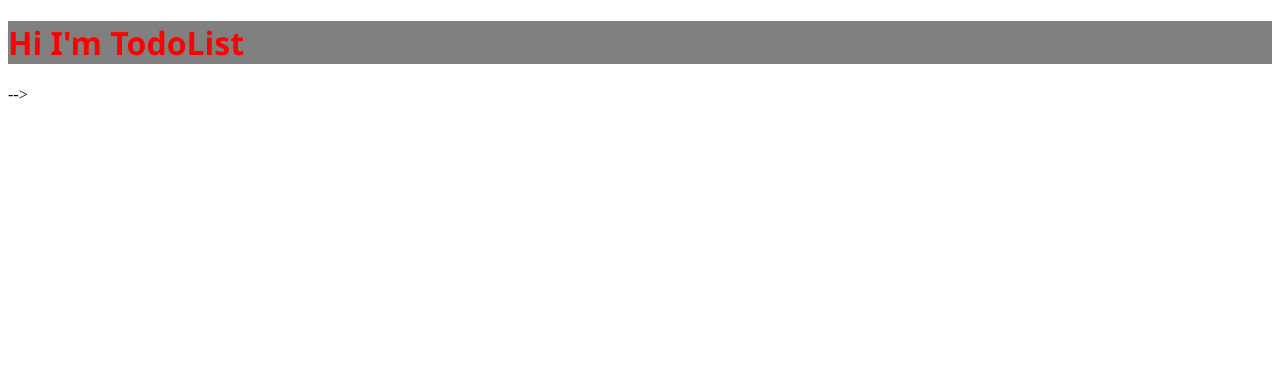
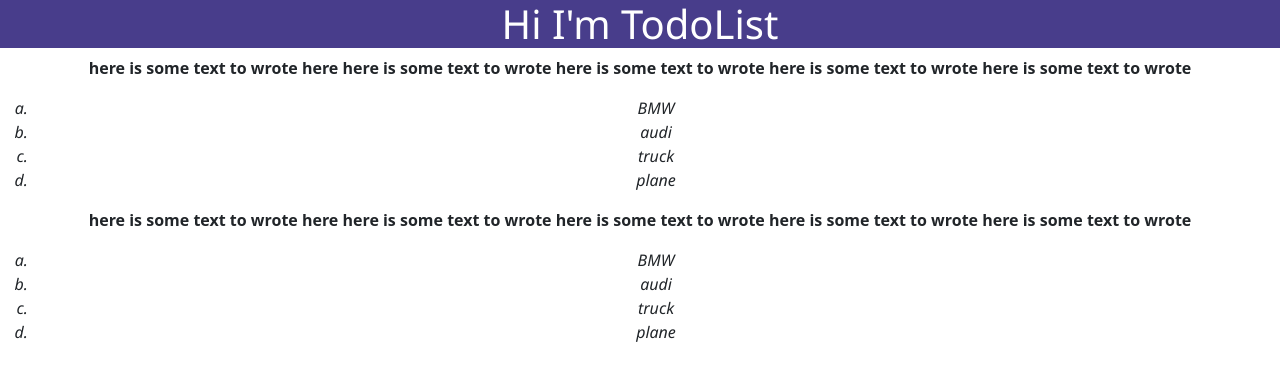
Before and after one commit to MahmoudJarjour/starter_react, a React (Create React App) app: page / in a window 1280 px wide. Shown: the top 380 px of the page. Built offline with nearby package versions, Linux system fonts and the light colour scheme.

Commit message:
add new root named root2 and connected with Paragraph script

```diff
--- a/public/index.html
+++ b/public/index.html
@@ -1,6 +1,7 @@
 <!DOCTYPE html>
 <html lang="en">
   <head>
+
     <meta charset="utf-8" />
     <link rel="icon" href="%PUBLIC_URL%/favicon.ico" />
     <meta name="viewport" content="width=device-width, initial-scale=1" />
@@ -9,6 +10,7 @@
       name="description"
       content="Web site created using create-react-app"
     />
+    <link rel="stylesheet" href="https://cdn.jsdelivr.net/npm/bootstrap@5.1.1/dist/css/bootstrap.min.css" integrity="sha384-F3w7mX95PdgyTmZZMECAngseQB83DfGTowi0iMjiWaeVhAn4FJkqJByhZMI3AhiU" crossorigin="anonymous">
     <link rel="apple-touch-icon" href="%PUBLIC_URL%/logo192.png" />
 
     <link rel="manifest" href="%PUBLIC_URL%/manifest.json" />
@@ -18,7 +20,8 @@
   <body>
     <noscript>You need to enable JavaScript to run this app.</noscript>
     <div id="root"></div>
+    <div id="root2"></div>
 
-    -->
+
   </body>
 </html>
--- a/src/App.css
+++ b/src/App.css
@@ -1,7 +1,18 @@
 h1{
-  color: red;
+  color: white;
   font-family: 'Segoe UI', Tahoma, Geneva, Verdana, sans-serif;
   position: relative;
-  background-color: gray;
+  background-color: darkslateblue;
+  text-align: center;
 
 }
+
+p{
+  font-weight: bold;
+  text-align: center;
+}
+ol{
+  text-align: center;
+  font-family: 'Segoe UI', Tahoma, Geneva, Verdana, sans-serif;
+  font-style: italic;
+}
--- a/src/App.js
+++ b/src/App.js
@@ -1,11 +1,17 @@
 import React, { Component } from 'react';
 import TodoList from './Components/TodoList';
+import Paragraph from './Components/Paragraph';
 import './App.css';
+
 
   class App extends Component {
     render(){
         return (
-          <TodoList />
+          <div>
+            <TodoList />
+            <Paragraph />
+          </div>
+
       );
    }
   }
--- /dev/null
+++ b/src/Components/Paragraph.js
@@ -0,0 +1,27 @@
+import React, { Component } from "react";
+import ReactDOM,{ render } from "react-dom";
+
+
+
+class paragraph extends Component{
+    render(){
+        return (
+         <div>
+                <p>here is some text to wrote here
+                here is some text to wrote
+                here is some text to wrote
+                here is some text to wrote
+                here is some text to wrote
+                </p>
+                <ol type="a">
+                    <li>BMW</li>
+                    <li>audi</li>
+                    <li>truck</li>
+                    <li>plane</li>
+                </ol>
+        </div>
+        );
+    }
+}
+
+export default paragraph;
--- a/src/Components/TodoList.js
+++ b/src/Components/TodoList.js
@@ -1,9 +1,13 @@
 import React, { Component } from "react";
+
 
 class TodoList extends Component{
     render(){
         return (
-            <h1>Hi I'm TodoList </h1>
+            <div>
+                <h1>Hi I'm TodoList </h1>
+            </div>
+
         );
     }
 }
--- a/src/index.js
+++ b/src/index.js
@@ -1,6 +1,8 @@
 import React from 'react';
 import ReactDOM from 'react-dom';
 import App from './App';
+import Paragraph from './Components/Paragraph';
 
 
 ReactDOM.render(<App />,document.getElementById('root'));
+ReactDOM.render(<Paragraph />,document.getElementById('root2'));
```
